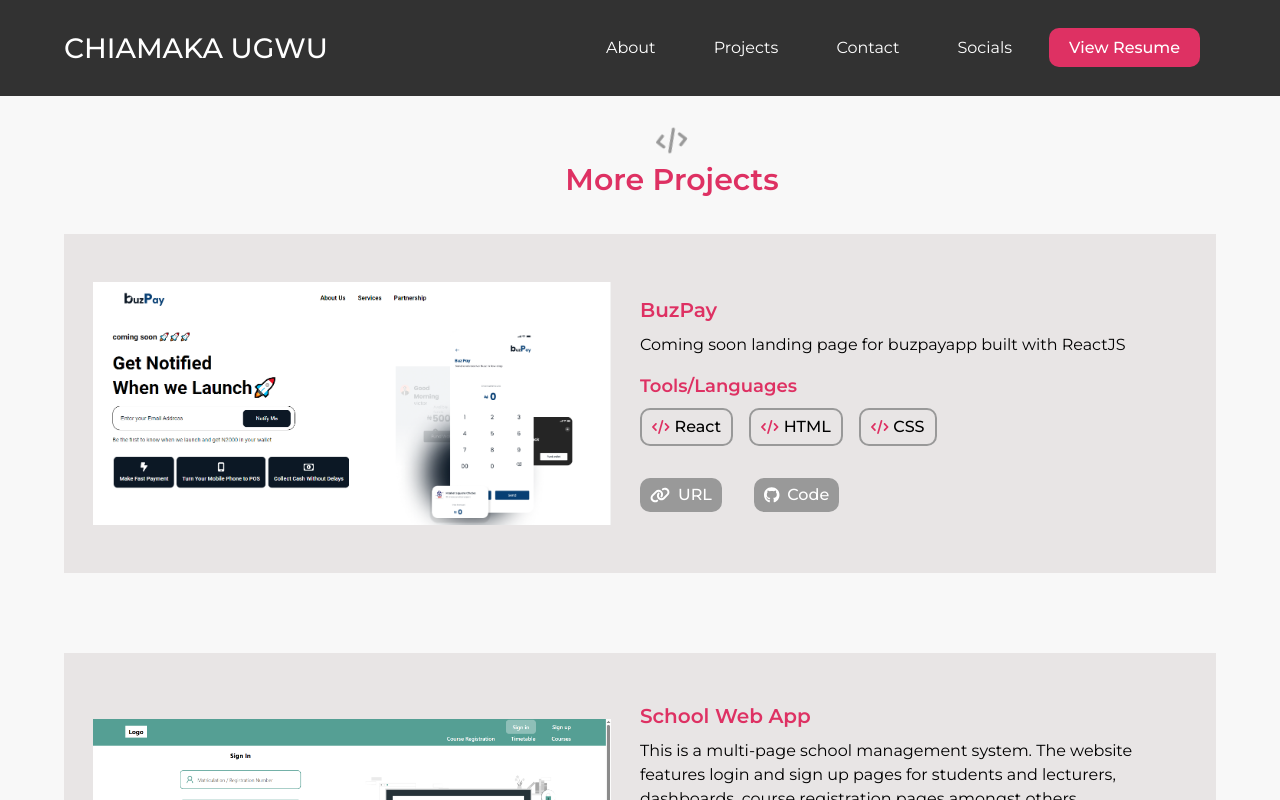
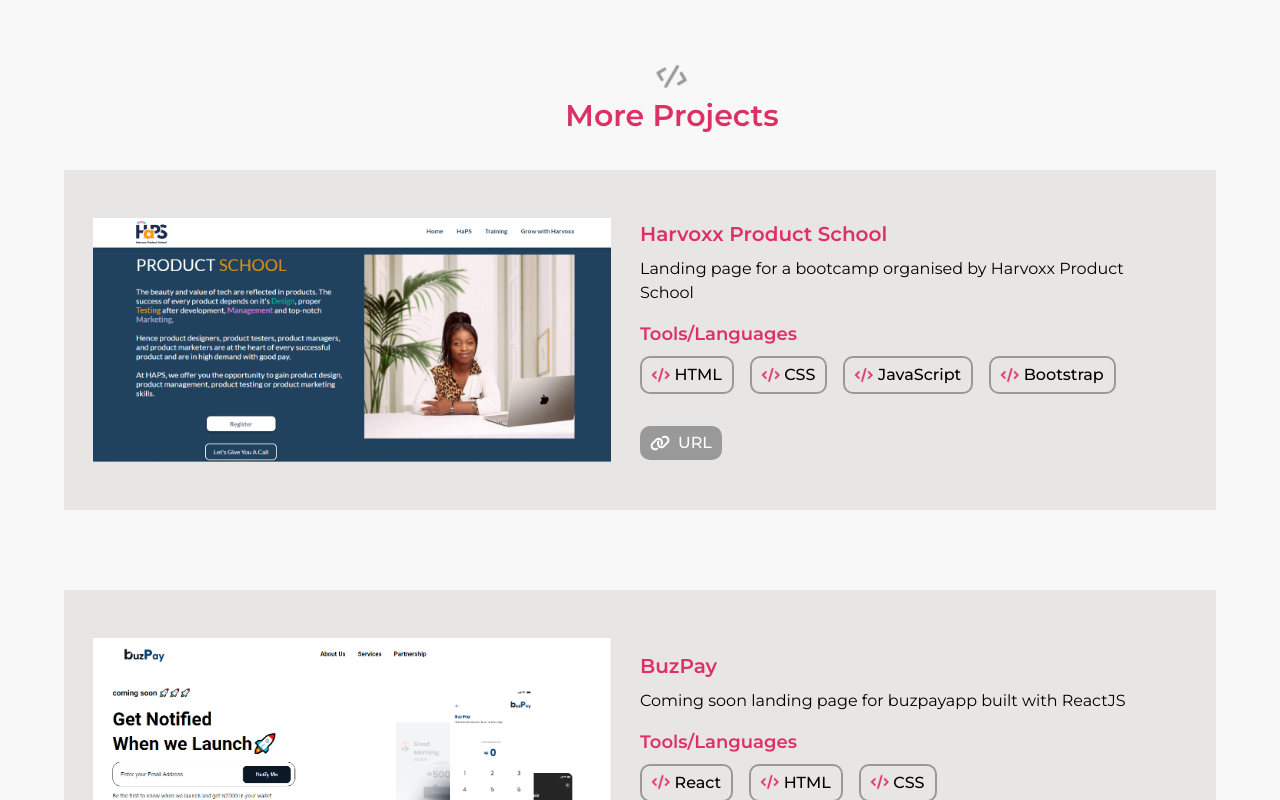
Before and after one commit to chiamaka-ugwu/P-v2, a React (Create React App) app: page /projects in a window 1280 px wide. Shown: the top 800 px of the page. Built offline with nearby package versions, Linux system fonts and the light colour scheme.

Commit message:
Updated Projects

```diff
--- a/src/components/projects/MoreProjects.js
+++ b/src/components/projects/MoreProjects.js
@@ -10,6 +10,8 @@
 import { Link } from "react-router-dom";
 import schoolwebapp from "../../assets/images/schoolwebapp.png";
 import afm from "../../assets/images/afm.png";
+import pms from "../../assets/images/product-school.png";
+
 
 const MoreProjects = () => {
   return (
@@ -18,6 +20,43 @@
         <div className="heading">
           <FontAwesomeIcon icon={faCode} className="h1 icon" spin />
           <h1 className="h1">More Projects</h1>
+        </div>
+
+        <div className="about-content project-content">
+          <div className="left">
+            <img src={pms} alt="productschool.png" />
+          </div>
+          <div className="right">
+            <h3 className="pink title1">Harvoxx Product School</h3>
+            <p className="desc">
+              Landing page for a bootcamp organised by Harvoxx Product School
+            </p>
+            <h3 className="pink tool">Tools/Languages</h3>
+            <div className="div">
+              <Btn name="HTML" />
+              <Btn name="CSS" />
+              <Btn name="JavaScript" />
+              <Btn name="Bootstrap" />
+            </div>
+            <div className="view">
+              <a
+                href="https://haps.harvoxx.com/"
+                className="url"
+                target="_blank"
+              >
+                <FontAwesomeIcon icon={faLink} />
+                <h3>URL</h3>
+              </a>
+              {/* <a
+                href="https://github.com/chiamaka-ugwu/Product-School"
+                className="code"
+                target="_blank"
+              >
+                <FontAwesomeIcon icon={faGithub} />
+                <h3>Code</h3>
+              </a> */}
+            </div>
+          </div>
         </div>
 
         <div className="about-content project-content swap">
@@ -42,14 +81,14 @@
                 <FontAwesomeIcon icon={faLink} />
                 <h3>URL</h3>
               </a>
-              <a
+              {/* <a
                 href="https://github.com/chiamaka-ugwu/buzzPay"
                 className="code"
                 target="_blank"
               >
                 <FontAwesomeIcon icon={faGithub} />
                 <h3>Code</h3>
-              </a>
+              </a> */}
             </div>
           </div>
         </div>
@@ -79,14 +118,14 @@
                 <FontAwesomeIcon icon={faLink} />
                 <h3>URL</h3>
               </a>
-              <a
+              {/* <a
                 href="https://github.com/chiamaka-ugwu/school-web-app"
                 className="code"
                 target="_blank"
               >
                 <FontAwesomeIcon icon={faGithub} />
                 <h3>Code</h3>
-              </a>
+              </a> */}
             </div>
           </div>
         </div>
@@ -113,14 +152,14 @@
                 <FontAwesomeIcon icon={faLink} />
                 <h3>URL</h3>
               </a>
-              <a
+              {/* <a
                 href="https://github.com/chiamaka-ugwu/afm-tailwind"
                 className="code"
                 target="_blank"
               >
                 <FontAwesomeIcon icon={faGithub} />
                 <h3>Code</h3>
-              </a>
+              </a> */}
             </div>
           </div>
         </div>
@@ -145,14 +184,14 @@
                 <FontAwesomeIcon icon={faLink} />
                 <h3>URL</h3>
               </a>
-              <a
+              {/* <a
                 href="https://github.com/chiamaka-ugwu/FAQ-Accordion"
                 className="code"
                 target="_blank"
               >
                 <FontAwesomeIcon icon={faGithub} />
                 <h3>Code</h3>
-              </a>
+              </a> */}
             </div>
           </div>
         </div>
@@ -179,19 +218,19 @@
                 <FontAwesomeIcon icon={faLink} />
                 <h3>URL</h3>
               </a>
-              <a
+              {/* <a
                 href="https://github.com/chiamaka-ugwu/Four-Card-Section"
                 className="code"
                 target="_blank"
               >
                 <FontAwesomeIcon icon={faGithub} />
                 <h3>Code</h3>
-              </a>
+              </a> */}
             </div>
           </div>
         </div>
         <div className="see-more">
-          <Link to="/">
+          <Link to="https://chiamakaugwu.vercel.app/">
             <button className="submit">Back to Home</button>
           </Link>
         </div>
--- a/src/components/projects/project.css
+++ b/src/components/projects/project.css
@@ -50,7 +50,7 @@
     margin-bottom: 5rem;
 }
 .more{
-    margin-top: 2rem;
+    margin-top: -2rem;
 }
 
 
--- a/src/pages/ProjectPage.js
+++ b/src/pages/ProjectPage.js
@@ -7,7 +7,7 @@
   window.scroll(0,0);
   return (
     <>
-      <Nav />
+      {/* <Nav /> */}
       <MoreProjects />
       <Footer />
     </>
```
